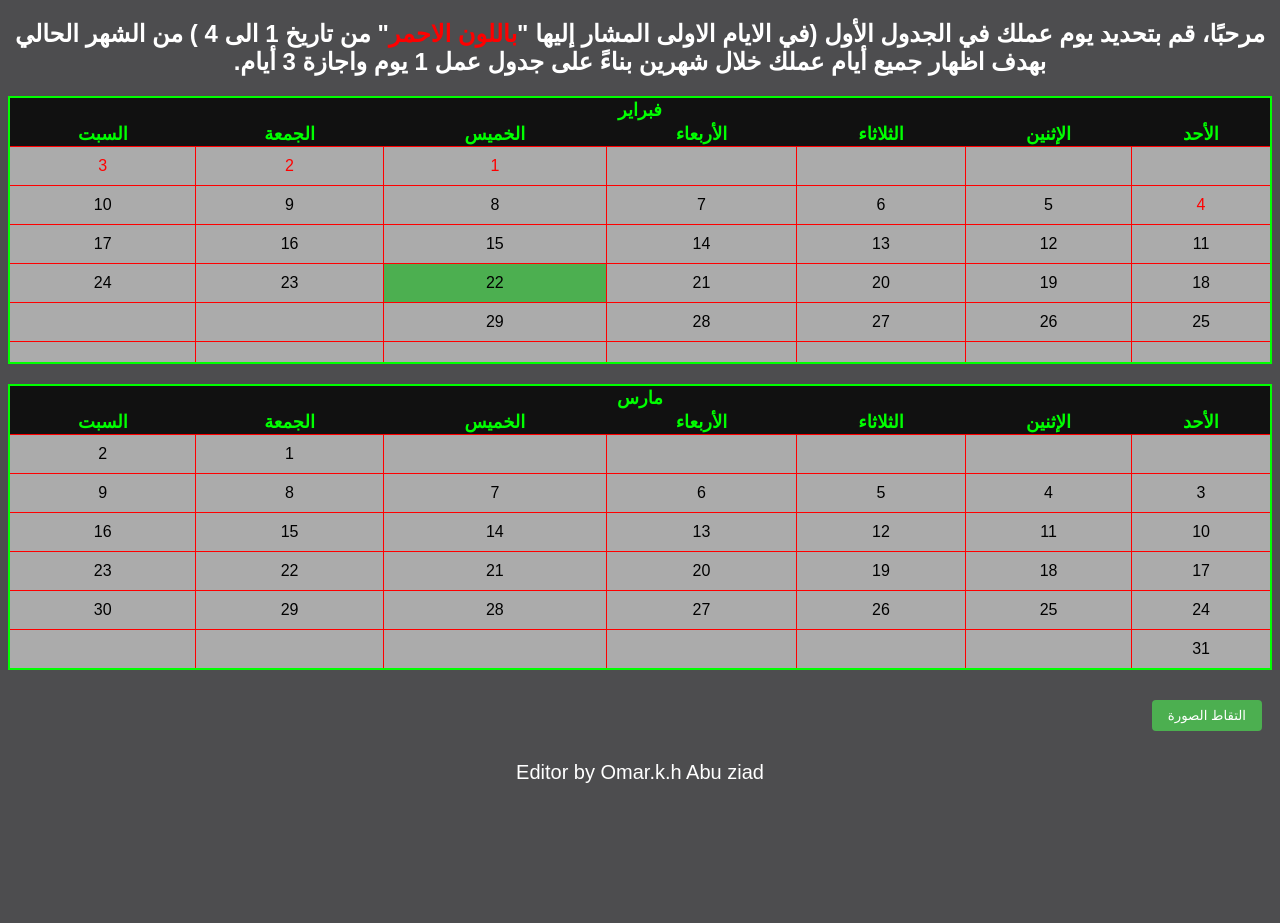
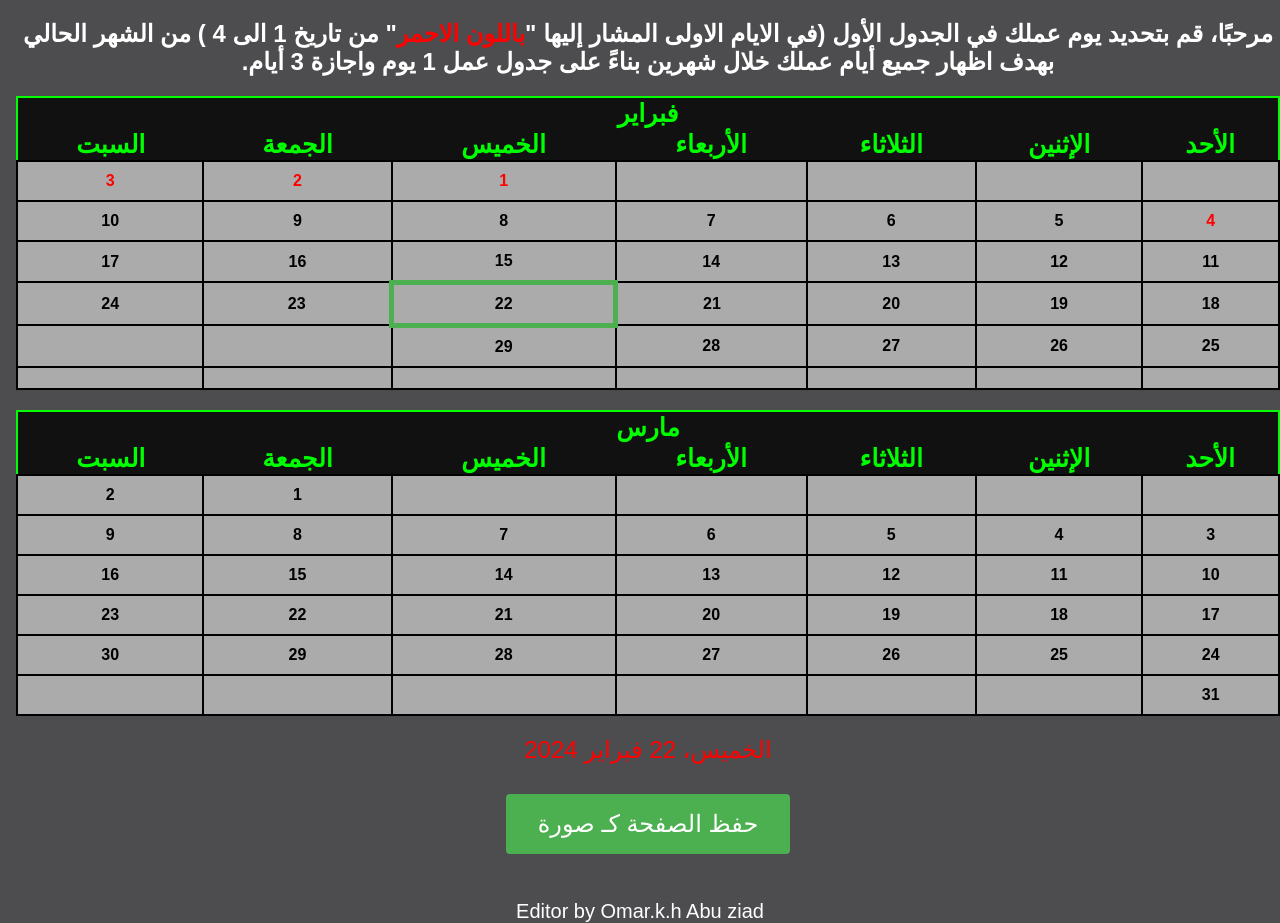
Before and after one commit to 3mero/3days, a plain HTML site: page index.html in a window 1280 px wide. Before the commit the page ends 800 px from the top, so only its background shows below. Drawn offline with nearby package versions, Linux system fonts and the light colour scheme.

Commit message:
Update index.html

```diff
--- a/index.html
+++ b/index.html
@@ -1,20 +1,30 @@
 <!DOCTYPE html>
 <html dir="rtl">
+
 <head>
     <style>
         /* تطبيق لون النص الأحمر على الأرقام من 1 إلى 4 في الشهر الأول */
-        td:nth-of-type(1):nth-last-of-type(-n+4) { color: red; } /* أيام 1، 2، 3، 4 */
+        td:nth-of-type(1):nth-last-of-type(-n+4) {
+            color: red;
+        }
+
         /* تطبيق لون النص الأسود على الأرقام في الأيام الأخرى */
         td {
-            border: 1px solid red; /* تعيين لون الحدود لصناديق الأيام */
+            border: 2px solid black;
+            /* تعيين لون الحدود لصناديق الأيام */
             padding: 10px;
             text-align: center;
-            color: black; /* تعيين لون النص إلى الأسود */
-            background-color: #ababab  ; /* تغيير لون خلفية الصناديق التي تحتوي على أرقام الأيام */
+            color: black;
+            /* تعيين لون النص إلى الأسود */
+            background-color: #ababab;
+            /* تغيير لون خلفية الصناديق التي تحتوي على أرقام الأيام */
+            font-weight: bold;
+            /* جعل الأرقام عريضة */
         }
 
         body {
-            background-color:  #4d4d4f  ; /* تعيين لون خلفية الجدول */
+            background-color: #4d4d4f;
+            /* تعيين لون خلفية الجدول */
             color: #fff;
             font-family: Arial, sans-serif;
         }
@@ -23,8 +33,10 @@
             border-collapse: collapse;
             width: 100%;
             margin-bottom: 20px;
-            border: 2px solid #0f0; /* تعيين لون الخطوط للتقويم */
-            background-color: #111; /* تغيير لون خلفية الايام والشهر باللون الاسود */
+            border: 2px solid #0f0;
+            /* تعيين لون الخطوط للتقويم */
+            background-color: #111;
+            /* تغيير لون خلفية الايام والشهر باللون الاسود */
         }
 
         #photo {
@@ -33,7 +45,9 @@
         }
 
         .today {
-            background-color: #4caf50;
+            border: 5px solid #4caf50;
+            /* تعيين لون الحدود فقط بلون أخضر */
+
         }
 
         .selected {
@@ -46,12 +60,13 @@
 
         button {
     margin: 10px;
-            padding: 8px 16px;
+    padding: 16px 32px; /* زيادة الارتفاع والعرض لتكبير الزر */
     background-color: #4caf50;
     border: none;
     color: #fff;
     cursor: pointer;
     border-radius: 4px;
+    font-size: 24px; /* زيادة حجم الخط */
         }
 
         button:hover {
@@ -71,20 +86,33 @@
         .dark {
             background-color: #111;
         }
+
         th {
-    color: #0f0; /* تغيير لون النص إلى الأخضر */
-    font-weight: bold; /* جعل النص عريضا */
-    font-size: 18px; /* تكبير حجم النص */
+            color: #0f0;
+            /* تغيير لون النص إلى الأخضر */
+            font-weight: bold;
+            /* جعل النص عريضا */
+            font-size: 25px;
+            /* تكبير حجم النص */
         }
+
         #footer {
     text-align: center;
-    margin-top: 20px; /* توسيط النص في الوسط */
-    position: relative; /* تمكين التغييرات النسبية */
+    margin-top: 20px;
+    position: absolute; /* تمكين التوضيب المطلق */
+    bottom: 20; /* تحديد المسافة من الأسفل */
+    width: 100%; /* تعيين عرض القدم */
         }
 
         #footer .glow {
-    font-size: 20px; /* حجم الخط */
+            font-size: 20px;
+            /* حجم الخط */
             cursor: pointer;
+        }
+
+        #footer .glow:hover {
+            color: red;
+            /* تغيير لون النص عند تمرير المؤشر عليه */
         }
 
         .glow::after {
@@ -103,23 +131,49 @@
         .glow:hover::after {
             opacity: 1;
         }
-
     </style>
 </head>
+
 <body>
 
-<h2 style="text-align: center;">مرحبًا، قم بتحديد يوم عملك في الجدول الأول (في الايام الاولى المشار إليها "<span style="color: red;">باللون الاحمر</span>" من تاريخ 1 الى  4 ) من الشهر الحالي بهدف اظهار جميع أيام عملك خلال شهرين بناءً على جدول عمل 1 يوم واجازة 3 أيام.</h2>
+    <h2 style="text-align: center;">مرحبًا، قم بتحديد يوم عملك في الجدول الأول (في الايام الاولى المشار إليها "<span style="color: red;">باللون الاحمر</span>" من تاريخ 1 الى 4 ) من الشهر الحالي بهدف اظهار جميع أيام عملك خلال شهرين بناءً على جدول عمل 1 يوم واجازة 3 أيام.</h2>
     <div id="calendar"></div>
-<button onclick="takeshot()">التقاط الصورة</button>
+    <div id="container" style="display: flex; flex-direction: column; align-items: center;">
+        <!-- عنصر التاريخ -->
+        <div id="currentDate" style="margin-bottom: 20px; color: red; font-size: 24px;"></div>
+
+        <!-- الجدولين -->
+        <div id="calendar"></div>
+    </div>
+
+    <div id="buttons-container" style="text-align: center;">
+        <button onclick="takeshot()">حفظ الصفحة كـ صورة</button>
+    </div>
+
     <div id="output"></div>
     <script src="https://cdn.jsdelivr.net/npm/html2canvas@1.0.0-rc.5/dist/html2canvas.min.js"></script>
     <script src="https://cdnjs.cloudflare.com/ajax/libs/FileSaver.js/2.0.0/FileSaver.min.js"></script>
+
+    <div id="calendar"></div>
     <script>
         // استدعاء دالة إنشاء التقويم عند تحميل الصفحة
-    window.onload = function() {
+        window.onload = function () {
             createCalendar();
+            updateCurrentDate(); // استدعاء دالة تحديث التاريخ
         };
 
+        // دالة تحديث التاريخ الحالي
+        function updateCurrentDate() {
+            var currentDate = new Date();
+            var options = {
+                weekday: 'long',
+                year: 'numeric',
+                month: 'long',
+                day: 'numeric'
+            };
+            var formattedDate = currentDate.toLocaleDateString('ar-MA', options);
+            document.getElementById("currentDate").innerText = formattedDate; // تحديث العنصر النصي بالتاريخ الجديد
+        }
         // إنشاء تقويم للشهر الحالي والشهر التالي
         function createCalendar() {
             // إنشاء عنصر div لحاوية التقويم
@@ -174,7 +228,7 @@
                                 td.style.color = "red";
                             }
                             // إضافة حدث للنقر على الخلية
-                        td.onclick = function() {
+                            td.onclick = function () {
                                 selectDay(this);
                             };
                             // تحديد اليوم الحالي باللون الأخضر
@@ -237,31 +291,56 @@
 
         // Define the function
         // to screenshot the div
+// Define the function to screenshot the div
+// Define the function to screenshot the div
 function takeshot() {
-        let div =
-            document.getElementById('calendar');
+    let div = document.getElementById('calendar');
 
-        // Use the html2canvas
-        // function to take a screenshot
-        // and append it
-        // to the output div
+    // Use the html2canvas function to take a screenshot and append it to the output div
     html2canvas(div).then(
         function (canvas) {
+            // Add the current date to the image
+            var currentDate = new Date();
+            var options = { weekday: 'long', year: 'numeric', month: 'long', day: 'numeric', hour: 'numeric', minute: 'numeric', second: 'numeric' };
+            var formattedDate = currentDate.toLocaleDateString('ar-MA', options);
+            var context = canvas.getContext('2d');
+            context.font = 'bold 20px Arial';
+            context.fillStyle = ' #900C3F';
+            context.fillText(formattedDate, canvas.width / 2, canvas.height - 197); // Adding the date at the bottom center
+
+            // Add custom text
+            var customText = "تم حفظ الصورة في " + formattedDate;
+            context.font = 'bold 20px Arial';
+            context.fillStyle = 'red'; // Set color to red
+            context.textAlign = 'center'; // Center the text
+            context.fillText(customText, canvas.width / 2, 50); // Add the custom text at the top center
+
             // Save the screenshot
             canvas.toBlob(function(blob) {
-                    saveAs(blob, "calendar_screenshot.png");
+                saveAs(blob, formattedDate + ".jpg"); // Naming the image with the current date
             });
-            })
         }
+    );
+}
+
+
+
         function toggleGlow() {
             var glowElement = document.querySelector('#footer .glow');
             glowElement.classList.toggle('glow-active');
         }
-
     </script>
     <div id="footer">
+        <p> </p>
+      <p> </p>        <p> </p>
+      <p> </p>        <p> </p>
+      <p> </p>
+
+        <p> </p>
+            <p> </p>
             <p> </p>
         <div class="glow" onclick="toggleGlow()">Editor by Omar.k.h Abu ziad</div>
     </div>
 </body>
+
 </html>
```
Lines whose indentation alone changed are shown as unchanged.
